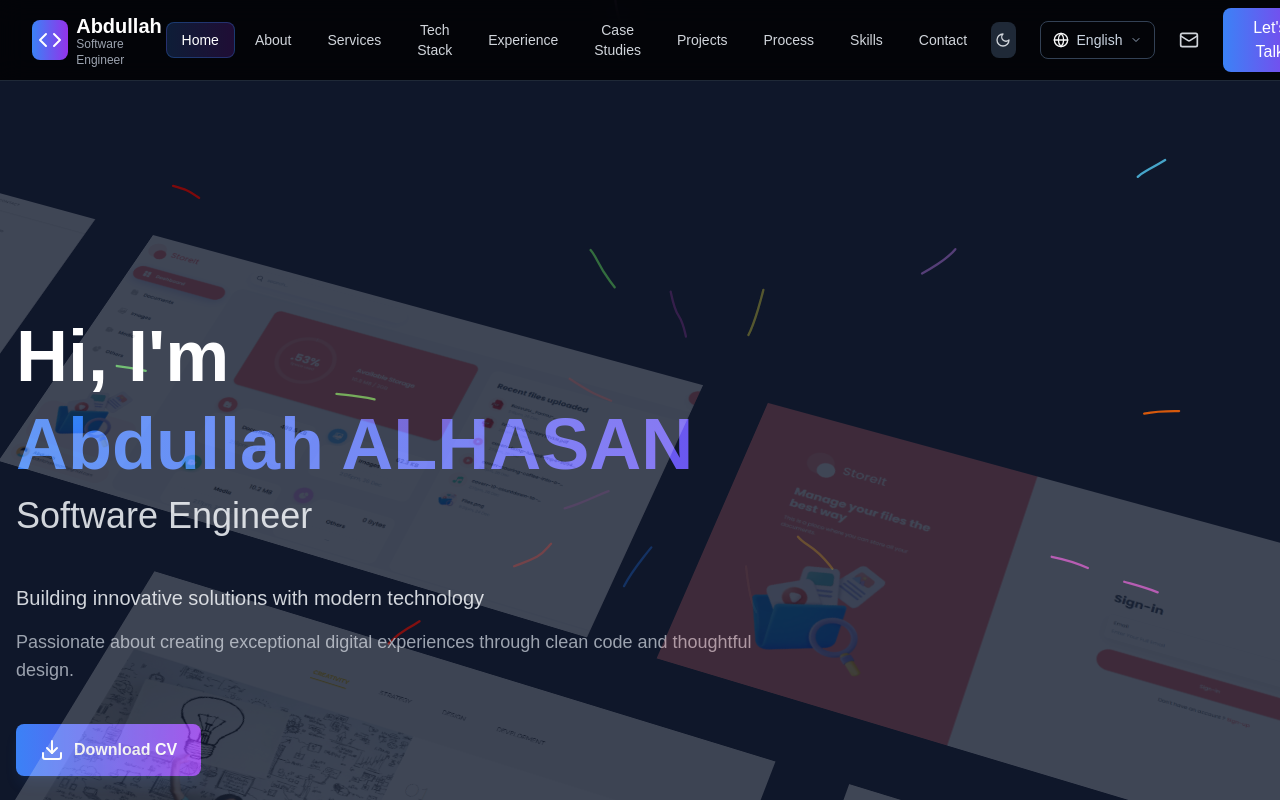
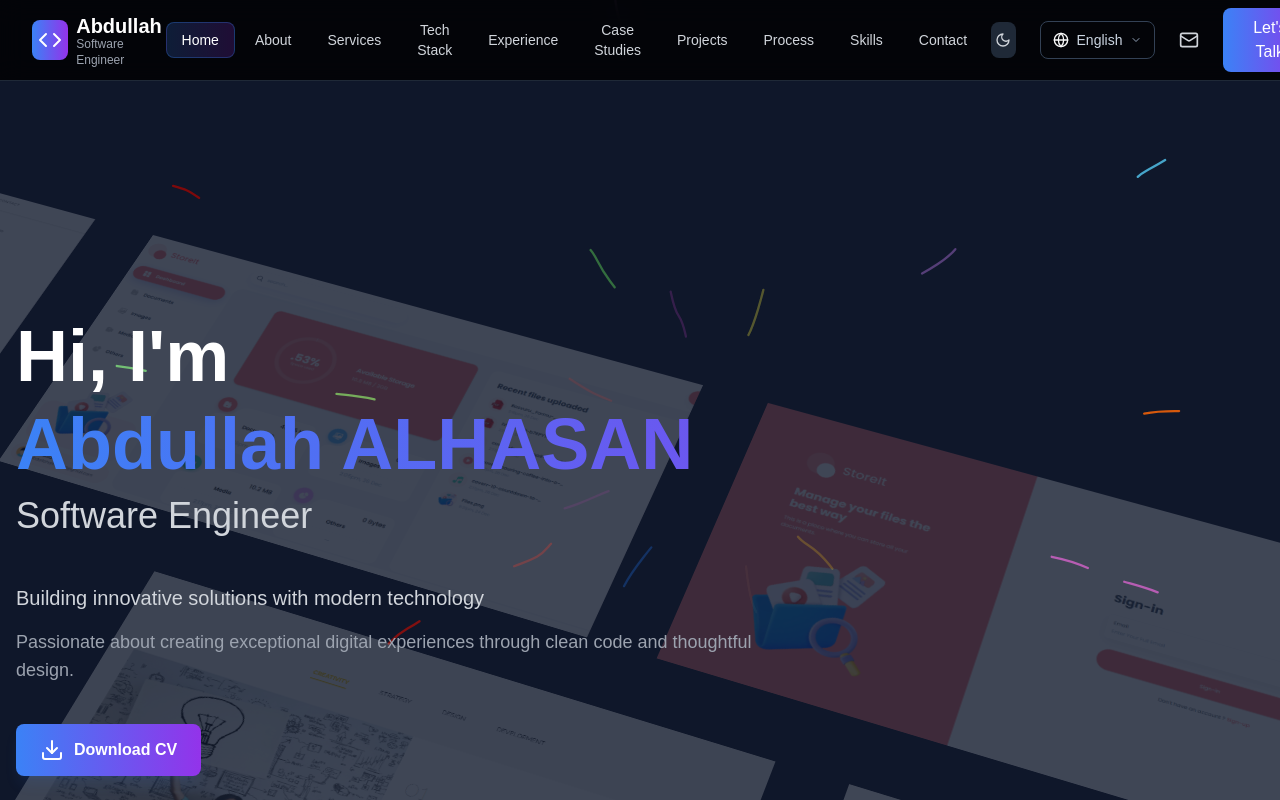
Before and after one commit to AbdUllahO7/Portfolio, a Next.js app: page / in a window 1280 px wide. Shown: the top 800 px of the page. Built offline with nearby package versions, Linux system fonts and the light colour scheme.

Commit message:
fix: adjust hero header z-index to make cv download button clickable

```diff
--- a/src/components/ui/hero-parallax.tsx
+++ b/src/components/ui/hero-parallax.tsx
@@ -143,7 +143,7 @@ export const Header = () => {
 
   return (
     <div
-      className={`max-w-7xl relative mx-auto py-20 md:py-40 px-4 w-full left-0 top-0 ${
+      className={`max-w-7xl relative mx-auto py-20 md:py-40 px-4 w-full left-0 top-0 z-40 ${
         isRTL ? 'text-right' : 'text-left'
       }`}
       dir={direction}
```
